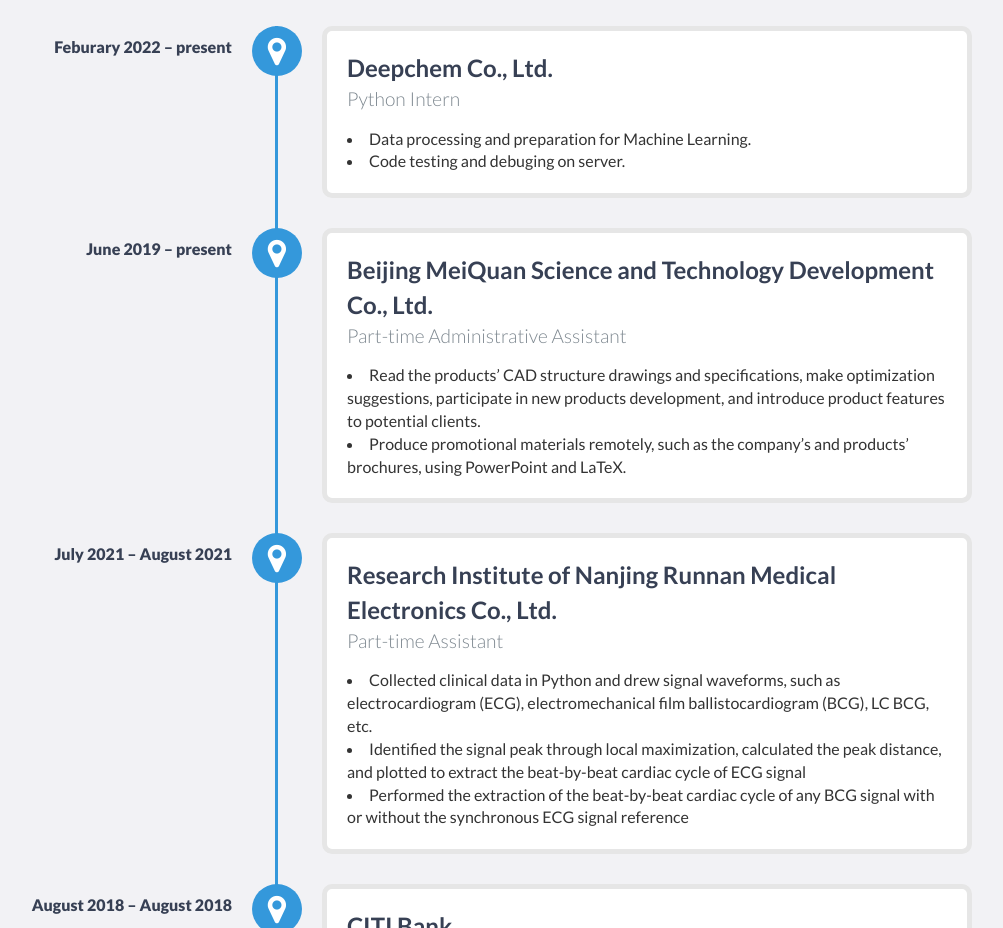
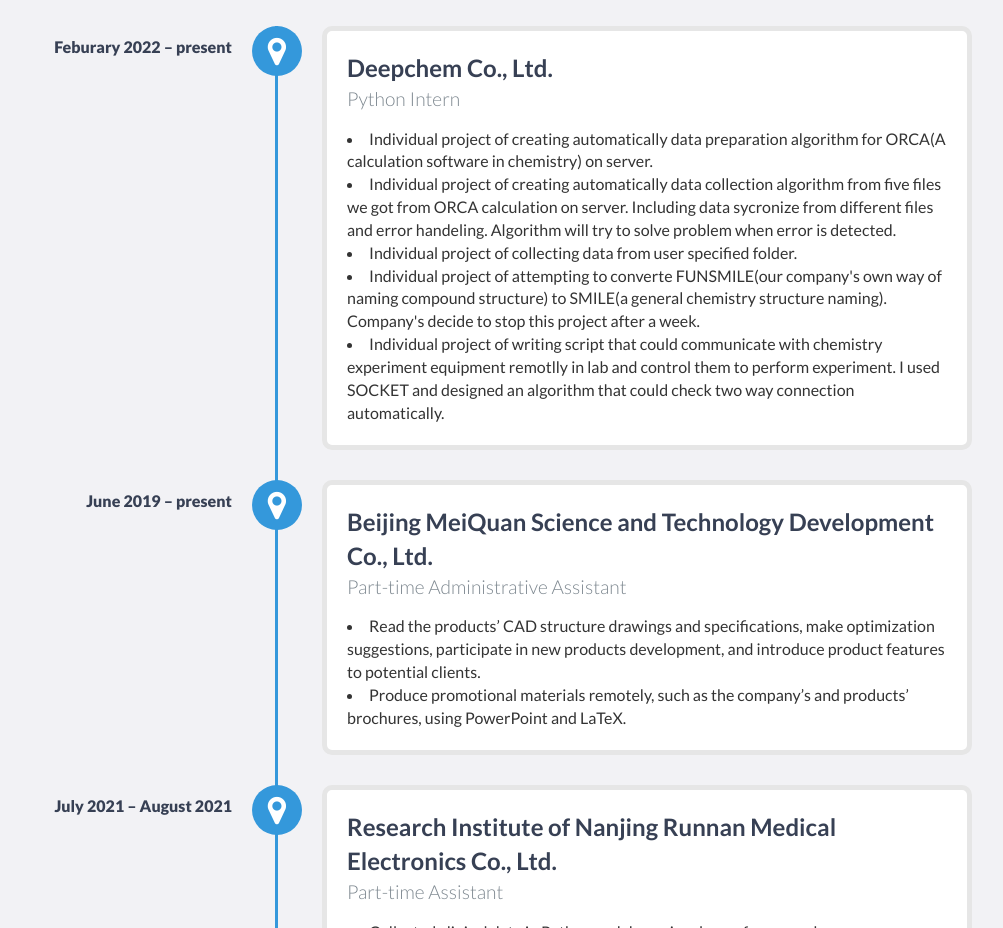
Before and after one commit to Yutao-Zhou/CV, a website: page index.html in a window 1280 px wide. Shown: the part 1000-1928 px from the top of the page, without its empty margins (168-1171 px from the left). Drawn offline with nearby package versions, Linux system fonts and the light colour scheme; no server answers.

Commit message:
content update

```diff
--- a/index.html
+++ b/index.html
@@ -91,10 +91,19 @@
                 <h3><b>Deepchem Co., Ltd.</b></h3>
                 <h4>Python Intern</h4>
                 <li>
-                    Data processing and preparation for Machine Learning.
+                    Individual project of creating automatically data preparation algorithm for ORCA(A calculation software in chemistry) on server.
                 </li>
                 <li>
-                    Code testing and debuging on server.
+                    Individual project of creating automatically data collection algorithm from five files we got from ORCA calculation on server. Including data sycronize from different files and error handeling. Algorithm will try to solve problem when error is detected.
+                </li>
+                <li>
+                    Individual project of collecting data from user specified folder.
+                </li>
+                <li>
+                    Individual project of attempting to converte FUNSMILE(our company's own way of naming compound structure) to SMILE(a general chemistry structure naming). Company's decide to stop this project after a week.
+                </li>
+                <li>
+                    Individual project of writing script that could communicate with chemistry experiment equipment remotlly in lab and control them to perform experiment. I used SOCKET and designed an algorithm that could check two way connection automatically.
                 </li>
             </div>
             <div data-date="June 2019 – present">
```
